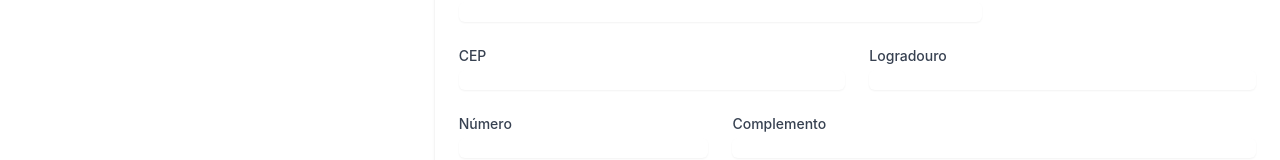
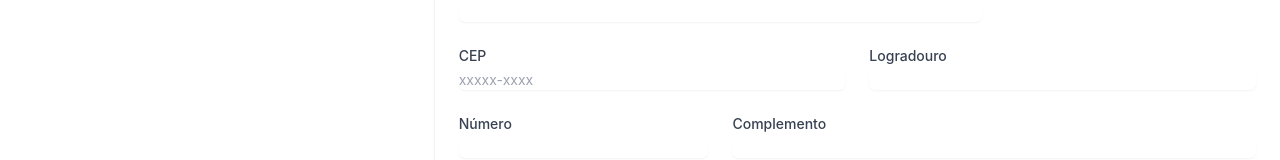
Before and after one commit to Squad-Cadastro/frontend-register-app, a React (Create React App) app: page / in a window 1280 px wide. Shown: the part 250-410 px from the top of the page. Built offline with nearby package versions, Linux system fonts and the light colour scheme.

Commit message:
input masks component

```diff
--- a/src/Example.js
+++ b/src/Example.js
@@ -16,6 +16,7 @@
 */
 import React from 'react';
 import './signUp.css'
+import Input from './components/inputs/Input'
 
 export default function Example() {
   const [nome, setNome] = React.useState("");
@@ -171,15 +172,27 @@ const handleSubmit = (e) => {
                         <label htmlFor="postal-code" className="block text-sm font-medium text-gray-700">
                           CEP
                         </label>
-                        <input
+                        <Input
+                          id="postal-code"
+                          name="postal-code"
+                          autoComplete="postal-code"
+                          placeholder="xxxxx-xxxx"
+                          // maxLength={8}
+                          onChange={e => setCep(e.target.value)}
+                          mask="cep"
+                          required
+                          className="mt-1 block w-full rounded-md border-gray-300 shadow-sm focus:border-indigo-500 focus:ring-indigo-500 sm:text-sm"
+                        />
+                        {/* <input
                           onChange={(e) => setCep(e.target.value)}
                           type="text"
                           name="postal-code"
                           id="postal-code"
+                          maxLength={8}
                           autoComplete="postal-code"
                           required
                           className="mt-1 block w-full rounded-md border-gray-300 shadow-sm focus:border-indigo-500 focus:ring-indigo-500 sm:text-sm"
-                        />
+                        /> */}
                       </div>
 
                       <div className="col-span-6 lg:col-span-3">
--- /dev/null
+++ b/src/components/inputs/Input.js
@@ -0,0 +1,26 @@
+import React, { useCallback } from 'react'
+
+// mascaras
+import { cpf, cep, telefone } from './Masks'
+
+const Input = ({mask, ...props}) => {
+
+  const handleKeyUp = useCallback((e) => {
+    if (mask === 'cep') {
+      return cep(e)
+    }
+    if (mask === 'cpf') {
+      return cpf(e)
+    }
+
+    if (mask === 'telefone') {
+      return telefone(e)
+    }
+  }, [mask])
+
+  return (
+    <input {...props} onKeyUp={handleKeyUp} />
+  )
+}
+
+export default Input
--- /dev/null
+++ b/src/components/inputs/Masks.js
@@ -0,0 +1,30 @@
+export function cep(e) {
+    e.currentTarget.maxLength = 9
+    let value = e.currentTarget.value
+    value = value.replace(/\D/g, "")
+    value = value.replace(/^(\d{5})(\d)/, "$1-$2")
+    e.currentTarget.value = value
+    return e
+  }
+
+  export function cpf(e) {
+    e.currentTarget.maxLength = 14
+    let value = e.currentTarget.value
+    if (!value.match(/^(\d{3}).(\d{3}).(\d{3})-(\d{2})$/)) {
+      value = value.replace(/\D/g, "")
+      value = value.replace(/(\d{3})(\d)/, "$1.$2")
+      value = value.replace(/(\d{3})(\d)/, "$1.$2")
+      value = value.replace(/(\d{3})(\d)/, "$1-$2")
+      e.currentTarget.value = value
+    }
+    return e
+  }
+
+  export function telefone(e) {
+    e.currentTarget.maxLength = 13
+    let value = e.currentTarget.value
+    value = value.replace(/\D/g, "")
+    value = value.replace(/(\d{2})(\d{5})(\d{2})/, "$1 $2-$3")
+    e.currentTarget.value = value
+    return e
+  }
```
